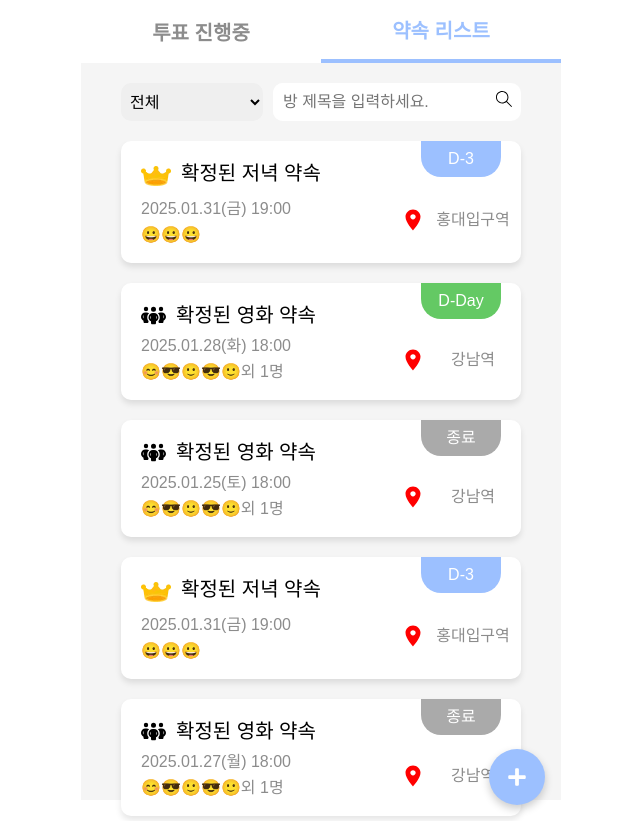
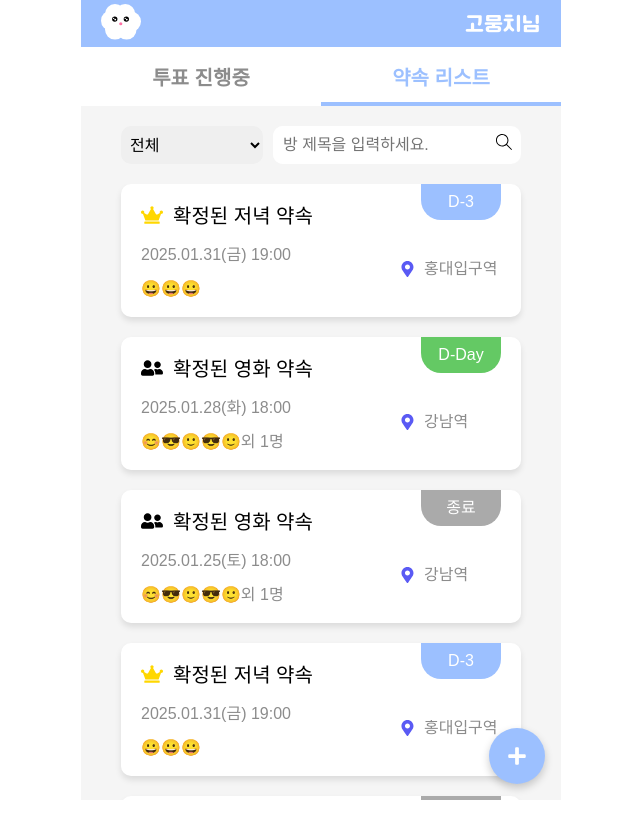
Before and after one commit to FRONT-END-BOOTCAMP-PLUS-3/moongchija, a Next.js app: page /user/appointments in a window 1280 px wide. Both pictures are taken after a click on the button "약속 리스트". Shown: the whole page, without its empty margins (319-959 px from the left). After the commit the page ends 800 px from the top, so only its background shows below. Built offline with nearby package versions, Linux system fonts and the light colour scheme; a web font is replaced by a local one.

Commit message:
[style] 약속 리스트 페이지 카드 디자인 수정

```diff
--- a/app/user/appointments/Appointments.module.scss
+++ b/app/user/appointments/Appointments.module.scss
@@ -42,7 +42,7 @@
 .listBox {
   flex: 1;
   overflow-y: auto;
-  max-height: 85vh;
+  max-height: 77vh;
   padding: 0 40px;
 }
 
@@ -89,7 +89,6 @@
 .roomEntryBox {
   width: 100%;
   display: flex;
-  // justify-content: center;
   align-items: center;
   flex-direction: column;
 }
--- a/app/user/appointments/components/AppointmentCard.module.scss
+++ b/app/user/appointments/components/AppointmentCard.module.scss
@@ -40,13 +40,24 @@
       display: flex;
       align-items: center;
       flex: 1;
+      gap: 10px;
 
       & > span {
         width: 100%;
-        text-align: center;
+        text-align: left;
+        white-space: nowrap;
+        overflow: hidden;
+        text-overflow: ellipsis;
       }
     }
   } // rightBox
+
+  .dateWrapper {
+    min-height: 32px;
+    display: flex;
+    flex-direction: column;
+    justify-content: center;
+  }
 
   .dateWrapper,
   .participantWrapper,
@@ -54,7 +65,13 @@
     color: var(--grey-4-color);
   }
 
-  .end { background: #AAAAAA; }
-  .dDay { background: #64c964; }
-  .count { background: var(--primary-color); }
+  .end {
+    background: #aaaaaa;
+  }
+  .dDay {
+    background: #64c964;
+  }
+  .count {
+    background: var(--primary-color);
+  }
 }
--- a/app/user/appointments/components/AppointmentCard.tsx
+++ b/app/user/appointments/components/AppointmentCard.tsx
@@ -1,16 +1,13 @@
 "use client";
 
 import styles from "./AppointmentCard.module.scss";
-import { FaPeopleGroup } from "react-icons/fa6";
-import { IoMdPin } from "react-icons/io";
-import crown from "@/public/images/icons/crown.webp";
+import { FaCrown, FaMapMarkerAlt, FaUserFriends } from "react-icons/fa";
 import {
   AppointmentInfo,
   calculateCountdown,
   formatDate,
   formatTime,
 } from "../page";
-import Image from "next/image";
 
 interface AppointmentCardProps {
   appointment: AppointmentInfo;
@@ -33,22 +30,22 @@ const AppointmentCard: React.FC<AppointmentCardProps> = ({ appointment }) => {
   const getCountdownClass = (countdown: string) => {
     if (countdown === "종료") return styles.end;
     if (countdown === "D-Day") return styles.dDay;
-    else return styles.count
-    return "";
+    else return styles.count;
   };
 
   return (
     <div className={styles.container}>
       <section className={styles.leftBox}>
+        {/* 제목 */}
         <div className={styles.titleWrapper}>
           {isCreator ? (
-            <Image src={crown} alt="logo" />
+            <FaCrown size={22} color={"gold"} />
           ) : (
-            <FaPeopleGroup size={25} />
+            <FaUserFriends size={22} />
           )}
-
           <span>{title}</span>
         </div>
+        {/* 일자 */}
         <div className={styles.dateWrapper}>
           <p>
             {startDate
@@ -59,6 +56,7 @@ const AppointmentCard: React.FC<AppointmentCardProps> = ({ appointment }) => {
           </p>
           <p>{endDate && `${formatDate(endDate)}`}</p>
         </div>
+        {/* 참여 인원 */}
         <div className={styles.participantWrapper}>
           <span className={styles.participants}>{participants.join("")}</span>
           {extraParticipants > 0 && (
@@ -69,13 +67,15 @@ const AppointmentCard: React.FC<AppointmentCardProps> = ({ appointment }) => {
         </div>
       </section>
       <section className={styles.rightBox}>
-      <div className={`${styles.countdown} ${getCountdownClass(countdown)}`}>
+        {/* D-Day */}
+        <div className={`${styles.countdown} ${getCountdownClass(countdown)}`}>
           {countdown}
         </div>
+        {/* 장소 */}
         <div className={styles.locationWrapper}>
           {confirmPlace && (
             <>
-              <IoMdPin size={30} color="red" />
+              <FaMapMarkerAlt color={"rgb(90, 90, 244)"} />
               <span>{confirmPlace}</span>
             </>
           )}
--- a/app/user/appointments/page.tsx
+++ b/app/user/appointments/page.tsx
@@ -10,6 +10,7 @@ import Link from "next/link";
 import Modal from "@/components/modal/Modal";
 import InputField from "@/components/input-filed/InputFiled";
 import Button from "@/components/button/Button";
+import IconHeader from "@/components/header/IconHeader";
 
 const AppointmentsPage: React.FC = () => {
   const tabs = ["투표 진행중", "약속 리스트"];
@@ -28,11 +29,6 @@ const AppointmentsPage: React.FC = () => {
     setRoomNumber(e.target.value);
     console.log(roomNumber);
   };
-
-  // 필터링된 데이터
-  const inProgressAppointments = appointments.filter(
-    (appointment) => appointment.startDate && appointment.endDate
-  );
 
   const confirmedAppointments = appointments.filter(
     (appointment) => appointment.confirmDate
@@ -54,7 +50,12 @@ const AppointmentsPage: React.FC = () => {
     setSelectedOption(e.target.value);
   };
 
-  // 필터링된 데이터
+  // 투표중인 약속 데이터
+  const inProgressAppointments = appointments.filter(
+    (appointment) => appointment.startDate && appointment.endDate
+  );
+
+  // 확정된 약속 데이터
   const filteredAppointments = (appointments: AppointmentInfo[]) => {
     return appointments
       .filter((appointment) => {
@@ -84,6 +85,7 @@ const AppointmentsPage: React.FC = () => {
 
   return (
     <>
+      <IconHeader />
       <TabMenu tabs={tabs} onTabChange={handleTabChange} />
       <main className={styles.container}>
         <section className={styles.searchBox}>
@@ -127,7 +129,9 @@ const AppointmentsPage: React.FC = () => {
           className={`${styles.buttonBox} ${showButtons ? styles.show : ""}`}
           onClick={handleCircleButtonClick}
         >
-          <Link href={"/user/appointments/create/information"}>약속 만들기</Link>
+          <Link href={"/user/appointments/create/information"}>
+            약속 만들기
+          </Link>
           <button onClick={openModal}>방번호로 참여</button>
         </section>
       </main>
--- a/components/tabMenu/TabMenu.module.scss
+++ b/components/tabMenu/TabMenu.module.scss
@@ -24,7 +24,15 @@
 
   button.active {
     color: var(--primary-color);
-    // border-bottom: 4px solid ver(--primary-color);
-    border-bottom: 4px solid var(--primary-color);
+  }
+
+  button.active::after {
+    content: "";
+    position: absolute;
+    bottom: 0;
+    left: 0;
+    width: 100%;
+    height: 4px;
+    background-color: var(--primary-color);
   }
 }
```
